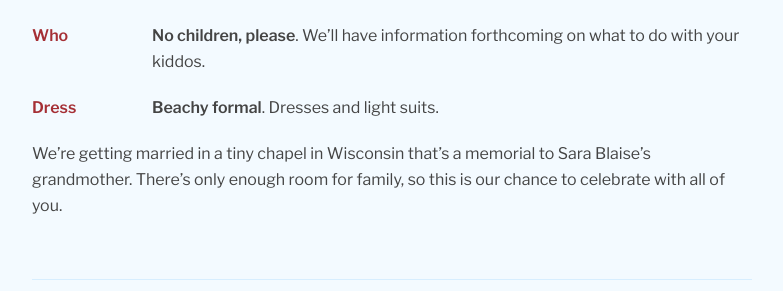
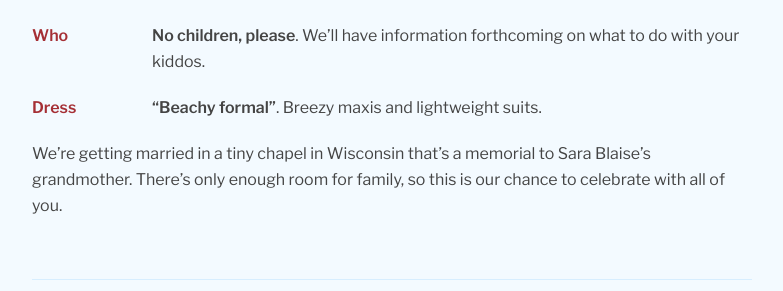
Before and after one commit to rossmeissl/bernsandblaise, a Jekyll site: the page built from index.md, in a window 1280 px wide and 900 px high, scrolled down 1545 px. Shown: the part 162-453 px from the top of the window, without its empty margins (188-971 px from the left). Built offline with Jekyll 4.4.1, drawn with Linux system fonts in a browser that asks for light colours.

Commit message:
Update party.md

```diff
--- a/_includes/party.md
+++ b/_includes/party.md
@@ -13,6 +13,6 @@ Who
 : **No children, please**. We'll have information forthcoming on what to do with your kiddos.
 
 Dress
-: **Beachy formal**. Dresses and light suits.
+: **"Beachy formal"**. Breezy maxis and lightweight suits.
 
 We're getting married in a tiny chapel in Wisconsin that's a memorial to Sara Blaise's grandmother. There's only enough room for family, so this is our chance to celebrate with all of you.
```
